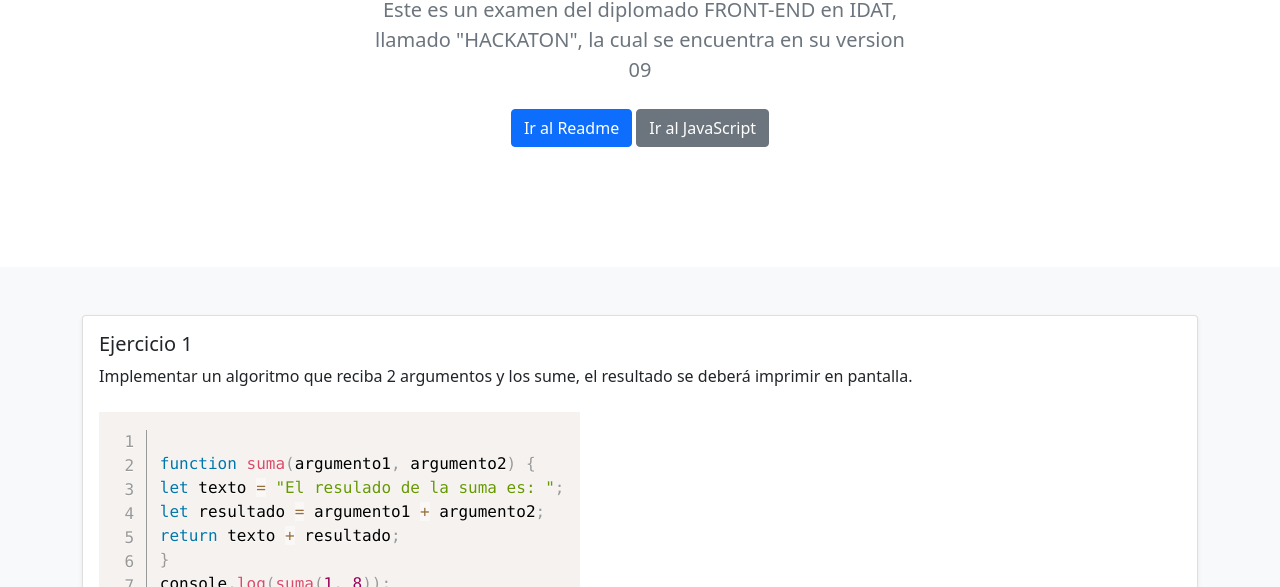
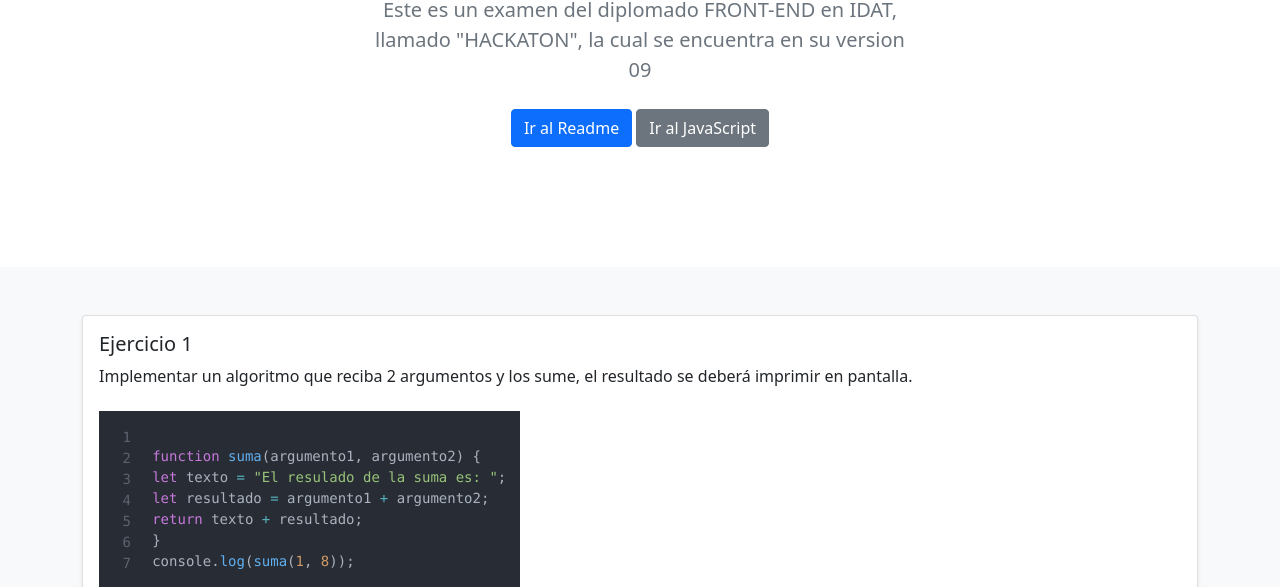
Before and after one commit to yduenas/09_HACKATON, a plain HTML site: page index.html in a window 1280 px wide. Shown: the part 213-800 px from the top of the page. Drawn offline with nearby package versions, Linux system fonts and the light colour scheme.

Commit message:
prism-dark incuido

```diff
--- /dev/null
+++ b/css/prism-dark.css
@@ -0,0 +1,175 @@
+/**
+ * prism.js default theme for JavaScript, CSS and HTML
+ * Based on dabblet (http://dabblet.com)
+ * @author Lea Verou
+ */
+code[class*="language-"],
+pre[class*="language-"] {
+	color: #abb2bf;
+	background: none;
+	font-family: Consolas, Monaco, "Andale Mono", "Ubuntu Mono", monospace;
+	text-align: left;
+	white-space: pre;
+	word-spacing: normal;
+	word-break: normal;
+	word-wrap: normal;
+	line-height: 1.5;
+	-moz-tab-size: 4;
+	-o-tab-size: 4;
+	tab-size: 4;
+	-webkit-hyphens: none;
+	-moz-hyphens: none;
+	-ms-hyphens: none;
+	hyphens: none;
+}
+
+pre[class*="language-"]::-moz-selection,
+pre[class*="language-"] ::-moz-selection,
+code[class*="language-"]::-moz-selection,
+code[class*="language-"] ::-moz-selection {
+	text-shadow: none;
+	background: #383e49;
+}
+
+pre[class*="language-"]::selection,
+pre[class*="language-"] ::selection,
+code[class*="language-"]::selection,
+code[class*="language-"] ::selection {
+	text-shadow: none;
+	background: #9aa2b1;
+}
+
+@media print {
+	code[class*="language-"],
+	pre[class*="language-"] {
+		text-shadow: none;
+	}
+}
+/* Code blocks */
+pre[class*="language-"] {
+	padding: 1em;
+	margin: 0.5em 0;
+	overflow: auto;
+}
+
+:not(pre) > code[class*="language-"],
+pre[class*="language-"] {
+	background: #282c34;
+}
+
+/* Inline code */
+:not(pre) > code[class*="language-"] {
+	padding: 0.1em;
+	border-radius: 0.3em;
+	white-space: normal;
+}
+
+.token.comment,
+.token.prolog,
+.token.doctype,
+.token.cdata {
+	color: #5c6370;
+}
+
+.token.punctuation {
+	color: #abb2bf;
+}
+
+.token.selector,
+.token.tag {
+	color: #e06c75;
+}
+
+.token.property,
+.token.boolean,
+.token.number,
+.token.constant,
+.token.symbol,
+.token.attr-name,
+.token.deleted {
+	color: #d19a66;
+}
+
+.token.string,
+.token.char,
+.token.attr-value,
+.token.builtin,
+.token.inserted {
+	color: #98c379;
+}
+
+.token.operator,
+.token.entity,
+.token.url,
+.language-css .token.string,
+.style .token.string {
+	color: #56b6c2;
+}
+
+.token.atrule,
+.token.keyword {
+	color: #c678dd;
+}
+
+.token.function {
+	color: #61afef;
+}
+
+.token.regex,
+.token.important,
+.token.variable {
+	color: #c678dd;
+}
+
+.token.important,
+.token.bold {
+	font-weight: bold;
+}
+
+.token.italic {
+	font-style: italic;
+}
+
+.token.entity {
+	cursor: help;
+}
+
+pre.line-numbers {
+	position: relative;
+	padding-left: 3.8em;
+	counter-reset: linenumber;
+}
+
+pre.line-numbers > code {
+	position: relative;
+}
+
+.line-numbers .line-numbers-rows {
+	position: absolute;
+	pointer-events: none;
+	top: 0;
+	font-size: 100%;
+	left: -3.8em;
+	width: 3em; /* works for line-numbers below 1000 lines */
+	letter-spacing: -1px;
+	border-right: 0;
+
+	-webkit-user-select: none;
+	-moz-user-select: none;
+	-ms-user-select: none;
+	user-select: none;
+}
+
+.line-numbers-rows > span {
+	pointer-events: none;
+	display: block;
+	counter-increment: linenumber;
+}
+
+.line-numbers-rows > span:before {
+	content: counter(linenumber);
+	color: #5c6370;
+	display: block;
+	padding-right: 0.8em;
+	text-align: right;
+}
--- a/index.html
+++ b/index.html
@@ -23,7 +23,7 @@
 			integrity="sha384-+0n0xVW2eSR5OomGNYDnhzAbDsOXxcvSN1TPprVMTNDbiYZCxYbOOl7+AMvyTG2x"
 			crossorigin="anonymous"
 		/>
-		<link href="./css/prism.css" rel="stylesheet" />
+		<link href="./css/prism-dark.css" rel="stylesheet" />
 		<link rel="stylesheet" href="./css/style.css" />
 	</head>
 	<body>
```
